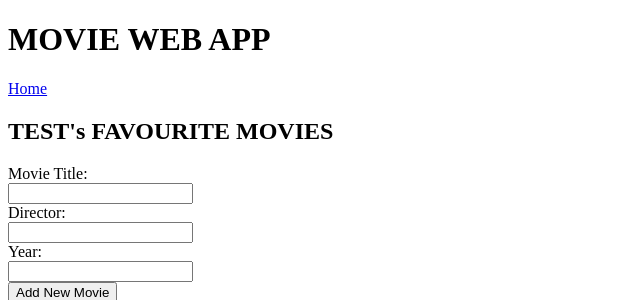
After one commit to kristina-krauberger/MovieWebApp, a Flask app: page /users/1/movies in a window 1280 px wide. The commit adds this page. Shown: the top 300 px of the page, without its empty margins (0-640 px from the left). Run offline with Flask 3, Linux system fonts and the light colour scheme.

Commit message:
Adds movies.html with dynamic movie list, add/update/delete forms, and template inheritance.

```diff
--- a/app.py
+++ b/app.py
@@ -40,7 +40,8 @@ def add_user():
 @app.route('/users/<int:user_id>/movies', methods=['GET'])
 def list_favourite_movies(user_id):
     movies = data_manager.get_favourite_movies(user_id)
-    return render_template('movies.html', movies=movies)
+    user = data_manager.get_user(user_id)
+    return render_template('movies.html', movies=movies, user_id=user_id, user=user)
 
 
 @app.route('/users/<int:user_id>/movies', methods=['POST'])
--- a/data_manager.py
+++ b/data_manager.py
@@ -14,6 +14,10 @@ class DataManager:
     def get_users(self):
         users = (self.db.session.query(Users).all())
         return users
+
+
+    def get_user(self, user_id):
+        return self.db.session.query(Users).get(user_id)
 
 
     def get_favourite_movies(self, user_id):
--- a/templates/index.html
+++ b/templates/index.html
@@ -1,7 +1,7 @@
 {% extends "base.html" %}
 
 {% block content %}
-<h1>USERS</h1>
+<h2>USERS</h2>
 <ul>
     {% for user in users %}
         <li><a href="{{ url_for('list_favourite_movies', user_id=user.id )}}"> {{user.name}} </a></li>
--- /dev/null
+++ b/templates/movies.html
@@ -0,0 +1,38 @@
+{% extends "base.html" %}
+
+{% block content %}
+<h2>{{ user.name.upper() }}'s FAVOURITE MOVIES</h2>
+<form action="{{ url_for('add_favourite_movie', user_id=user_id) }}" method="POST">
+    <label for="title">Movie Title:</label><br>
+    <input type="text" id="title" name="title"><br>
+    <label for="director">Director:</label><br>
+    <input type="text" id="director" name="director"><br>
+    <label for="year">Year:</label><br>
+    <input type="text" id="year" name="year"><br>
+    <input type="submit" value="Add New Movie">
+</form>
+
+{% for movie in movies %}
+<div class="movie-card">
+    <img src="{{movie.poster_url}}" alt="Movie Poster">
+    <h3>{{ movie.title }}</h3>
+
+    <form action="{{ url_for('update_movie_title', user_id=user_id, movie_id=movie.id) }}" method="POST">
+        <input type="text" id="title" name="title" value={{ movie.title }}><br>
+        <input type="submit" value="Update">
+    </form>
+
+    <p><strong>Year:</strong> {{ movie.year }}</p>
+    <p><strong>Director:</strong>{{ movie.director}}</p>
+
+    <form action="{{ url_for('delete_favourite_movie', user_id=user_id, movie_id=movie.id) }}" method="POST">
+        <button type="submit">Delete</button>
+    </form>
+
+
+</div>
+{% endfor %}
+
+
+
+{% endblock %}
```
Also changed, not shown: data/movies.db.
